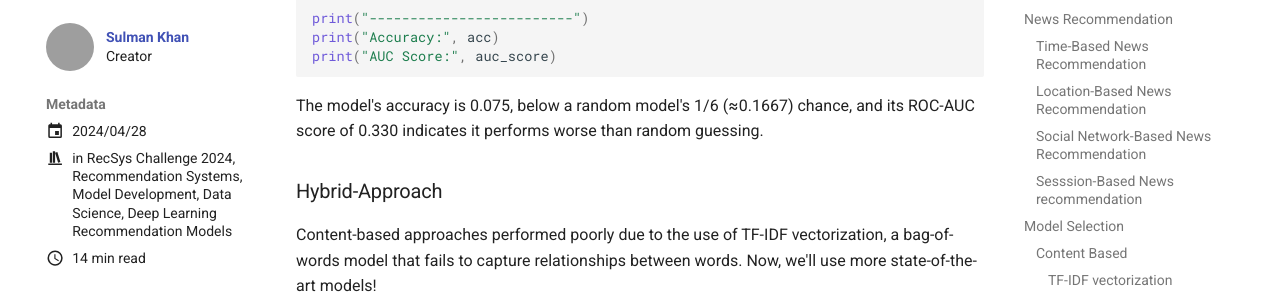
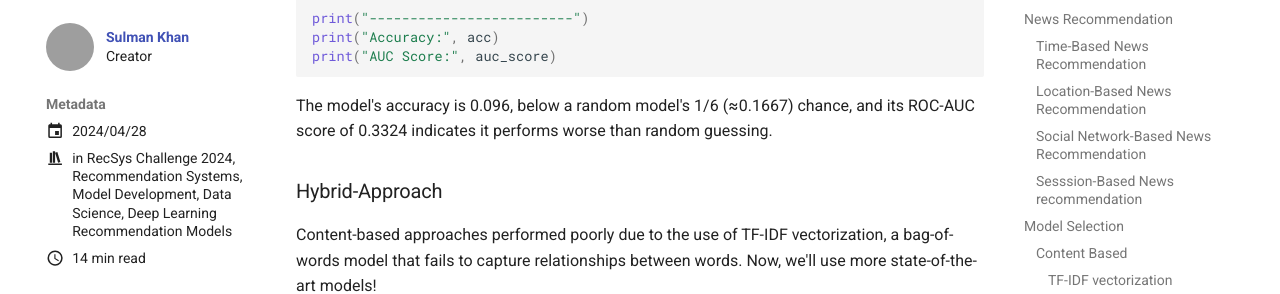
Before and after one commit to SulmanK/Blog, an MkDocs documentation site: the page built from docs/writing/posts/recsys_2024_modeling.md, in a window 1280 px wide and 900 px high, scrolled down 12743 px. Shown: the part 164-458 px from the top of the window. Built offline with MkDocs 1.6.1 and Material for MkDocs 9.7.7, drawn with Linux system fonts in a browser that asks for light colours; comment, search, counter and statistics services are not loaded; grey boxes are pictures that could not be loaded.

````diff
--- a/docs/writing/posts/recsys_2024_modeling.md
+++ b/docs/writing/posts/recsys_2024_modeling.md
@@ -464,7 +464,7 @@
 
 
 ```
-The model's accuracy is 0.075, below a random model's 1/6 (≈0.1667) chance, and its ROC-AUC score of 0.330 indicates it performs worse than random guessing.
+The model's accuracy is 0.096, below a random model's 1/6 (≈0.1667) chance, and its ROC-AUC score of 0.3324 indicates it performs worse than random guessing.
 
 ### Hybrid-Approach
 Content-based approaches performed poorly due to the use of TF-IDF vectorization, a bag-of-words model that fails to capture relationships between words. Now, we'll use more state-of-the-art models!
````
